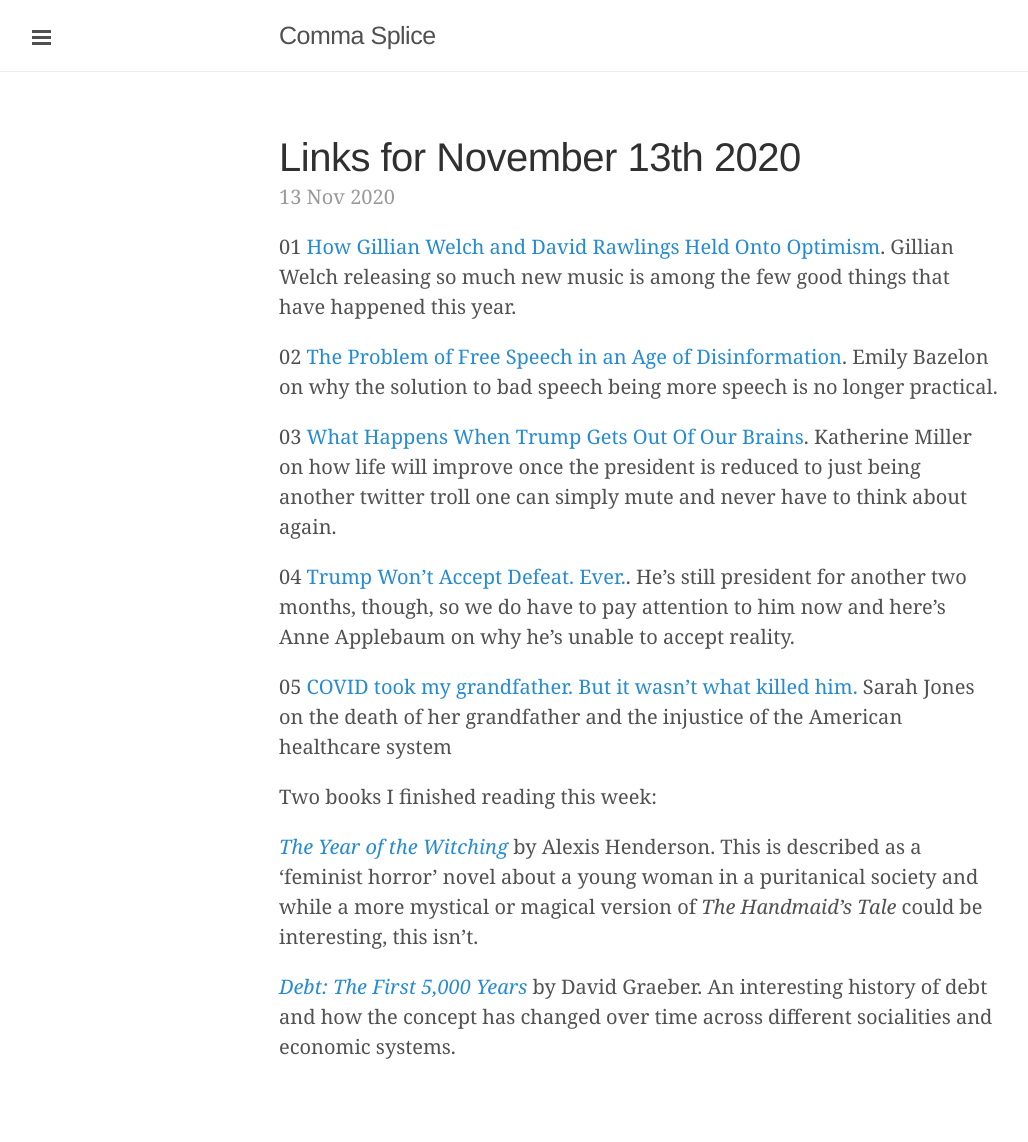
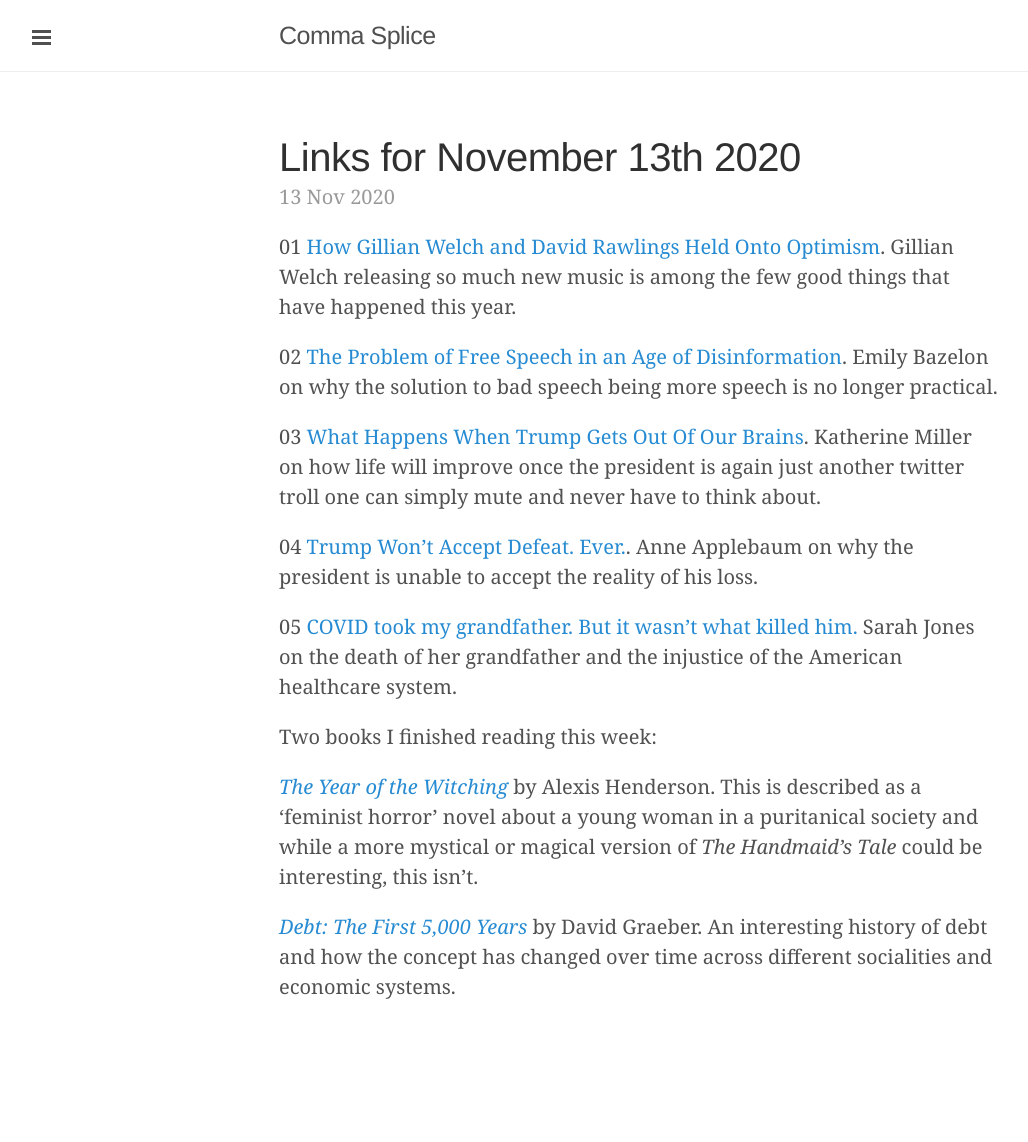
Before and after one commit to davidixon/davidixon.github.io, a Jekyll site: the page built from _posts/2020-11-13-links.md, in a window 1280 px wide. Shown: the whole page, without its empty margins (1-1029 px from the left). Built offline with Jekyll 4.4.1, drawn with Linux system fonts in a browser that asks for light colours; after the commit the page ends 1082 px from its top, so only the background shows below that.

Commit message:
fixed errors

```diff
--- a/_posts/2020-11-13-links.md
+++ b/_posts/2020-11-13-links.md
@@ -8,11 +8,11 @@ date: 2020-11-13 23:29
 
 02 [The Problem of Free Speech in an Age of Disinformation](https://www.nytimes.com/2020/10/13/magazine/free-speech.html). Emily Bazelon on why the solution to bad speech being more speech is no longer practical.
 
-03 [What Happens When Trump Gets Out Of Our Brains](https://www.buzzfeednews.com/article/katherinemiller/trump-leave-white-house-inside-our-heads). Katherine Miller on how life will improve once the president is reduced to just being another twitter troll one can simply mute and never have to think about again.
+03 [What Happens When Trump Gets Out Of Our Brains](https://www.buzzfeednews.com/article/katherinemiller/trump-leave-white-house-inside-our-heads). Katherine Miller on how life will improve once the president is again just another twitter troll one can simply mute and never have to think about.
 
-04 [Trump Won’t Accept Defeat. Ever.](https://www.theatlantic.com/ideas/archive/2020/11/trumps-forever-campaign-is-just-getting-started/617021/). He's still president for another two months, though, so we do have to pay attention to him now and here's Anne Applebaum on why he's unable to accept reality.
+04 [Trump Won’t Accept Defeat. Ever.](https://www.theatlantic.com/ideas/archive/2020/11/trumps-forever-campaign-is-just-getting-started/617021/). Anne Applebaum on why the president is unable to accept the reality of his loss.
 
-05 [COVID took my grandfather. But it wasn’t what killed him.](https://www.thecut.com/article/covid-deaths-injustice.html) Sarah Jones on the death of her grandfather and the injustice of the American healthcare system
+05 [COVID took my grandfather. But it wasn’t what killed him.](https://www.thecut.com/article/covid-deaths-injustice.html) Sarah Jones on the death of her grandfather and the injustice of the American healthcare system.
 
 Two books I finished reading this week:
 
```
